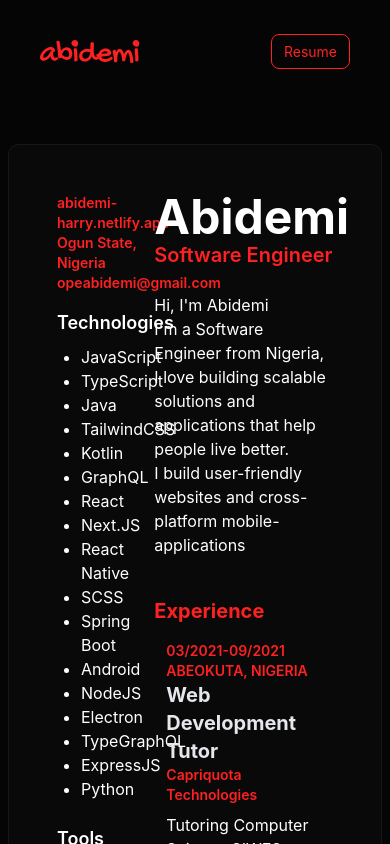
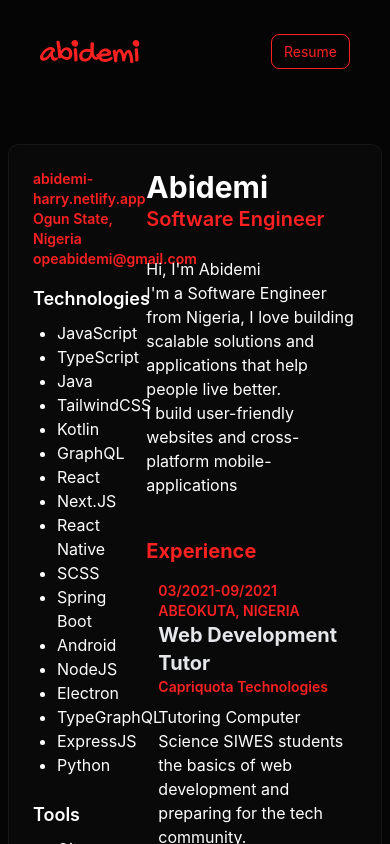
Before and after one commit to theharryszn/portfolio, a Next.js app: page /resume in a window 390 px wide. Shown: the top 844 px of the page. Built offline with nearby package versions, Linux system fonts and the light colour scheme.

Commit message:
fix lil design flaw

```diff
--- a/components/resumecard.tsx
+++ b/components/resumecard.tsx
@@ -26,12 +26,12 @@ const experiences : Experience[] = [
 
 const Resumecard = () => {
     return (
-        <div className="p-12 grid grid-cols-12 resume-card w-full my-6 gap-x-4">
+        <div className="p-6 lg:p-12 grid grid-cols-12 resume-card w-full my-6 gap-x-4">
             <div className="col-span-4 flex flex-col space-y-4">
                 <div className="text-sm text-primary font-semibold">
                     <p>abidemi-harry.netlify.app</p>
                     <p>Ogun State, Nigeria</p>
-                    <p>opeabidemi@gmail.com</p>
+                    <a href="mailto:opeabidemi@gmail.com">opeabidemi@gmail.com</a>
                 </div>
                 <div>
                     <p className="font-semibold text-lg">Technologies</p>
@@ -65,7 +65,7 @@ const Resumecard = () => {
                 </div>
             </div>
             <div className="col-span-8">
-                <p className="text-5xl font-bold">Abidemi</p>
+                <p className="text-3xl lg:text-5xl font-bold">Abidemi</p>
                 <p className="text-xl font-semibold text-primary">Software Engineer</p>
                 <p className="py-6">
                     Hi, I'm Abidemi
--- a/styles/globals.scss
+++ b/styles/globals.scss
@@ -46,7 +46,7 @@ a {
 .text-video {
   .name {
     mix-blend-mode: multiply;
-    background: #000;
+    background: #050505;
   }
 }
 
```
